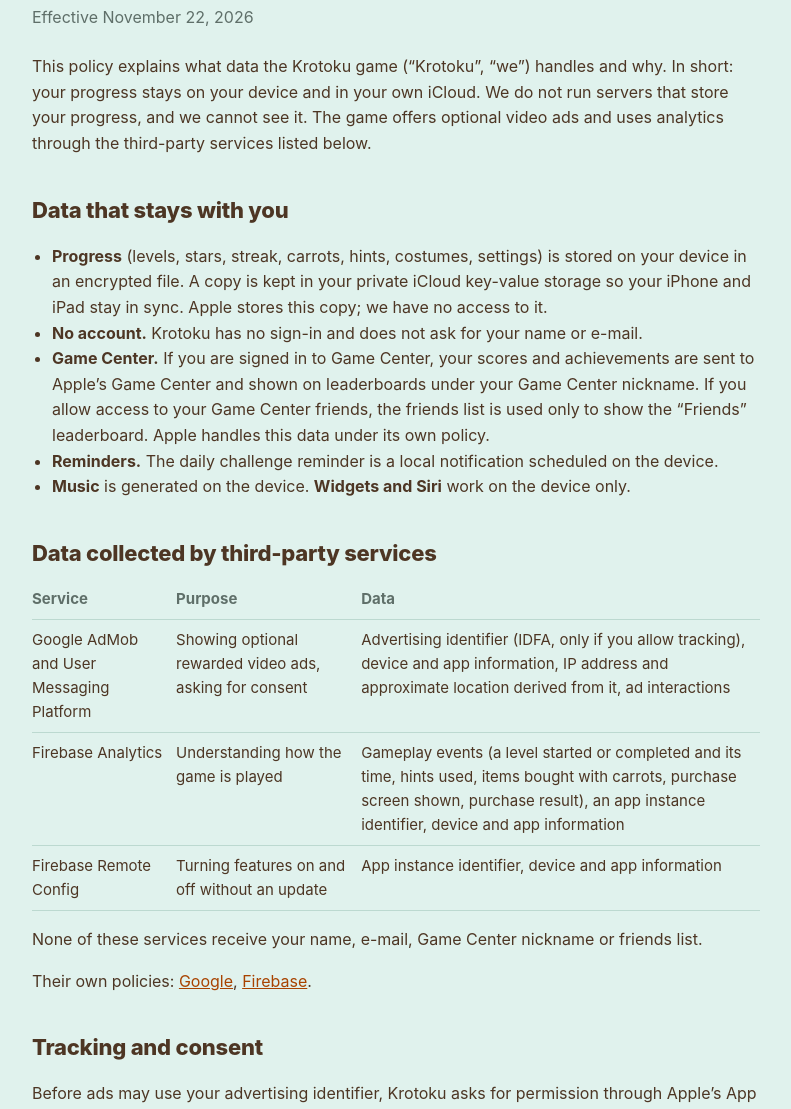
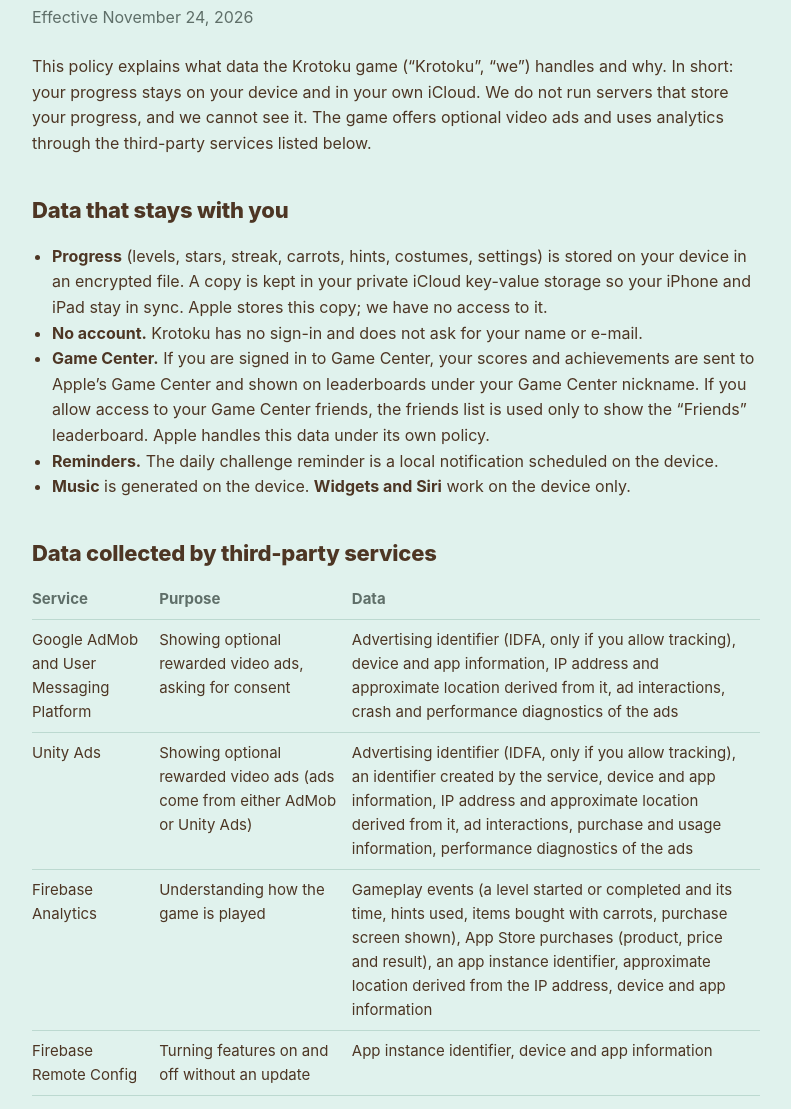
Before and after one commit to krotokuapp/krotoku.github.io, a plain HTML site: page privacy.html in a window 1280 px wide. Shown: the part 182-1291 px from the top of the page, without its empty margins (244-1035 px from the left). Drawn offline with Linux system fonts and the light colour scheme.

Commit message:
privacy.html: Unity Ads
Co-Authored-By: Claude Opus 5.5 <noreply@anthropic.com>

```diff
--- a/privacy.html
+++ b/privacy.html
@@ -26,7 +26,7 @@
 
   <article id="en">
     <h1>Privacy Policy</h1>
-    <p class="meta">Effective November 22, 2026</p>
+    <p class="meta">Effective November 24, 2026</p>
 
     <p>This policy explains what data the Krotoku game (“Krotoku”, “we”) handles and why. In short: your progress stays on your device and in your own iCloud. We do not run servers that store your progress, and we cannot see it. The game offers optional video ads and uses analytics through the third-party services listed below.</p>
 
@@ -43,13 +43,14 @@
     <div class="table-wrap">
       <table>
         <tr><th>Service</th><th>Purpose</th><th>Data</th></tr>
-        <tr><td>Google AdMob and User Messaging Platform</td><td>Showing optional rewarded video ads, asking for consent</td><td>Advertising identifier (IDFA, only if you allow tracking), device and app information, IP address and approximate location derived from it, ad interactions</td></tr>
-        <tr><td>Firebase Analytics</td><td>Understanding how the game is played</td><td>Gameplay events (a level started or completed and its time, hints used, items bought with carrots, purchase screen shown, purchase result), an app instance identifier, device and app information</td></tr>
+        <tr><td>Google AdMob and User Messaging Platform</td><td>Showing optional rewarded video ads, asking for consent</td><td>Advertising identifier (IDFA, only if you allow tracking), device and app information, IP address and approximate location derived from it, ad interactions, crash and performance diagnostics of the ads</td></tr>
+        <tr><td>Unity Ads</td><td>Showing optional rewarded video ads (ads come from either AdMob or Unity Ads)</td><td>Advertising identifier (IDFA, only if you allow tracking), an identifier created by the service, device and app information, IP address and approximate location derived from it, ad interactions, purchase and usage information, performance diagnostics of the ads</td></tr>
+        <tr><td>Firebase Analytics</td><td>Understanding how the game is played</td><td>Gameplay events (a level started or completed and its time, hints used, items bought with carrots, purchase screen shown), App Store purchases (product, price and result), an app instance identifier, approximate location derived from the IP address, device and app information</td></tr>
         <tr><td>Firebase Remote Config</td><td>Turning features on and off without an update</td><td>App instance identifier, device and app information</td></tr>
       </table>
     </div>
     <p>None of these services receive your name, e-mail, Game Center nickname or friends list.</p>
-    <p>Their own policies: <a href="https://policies.google.com/privacy">Google</a>, <a href="https://firebase.google.com/support/privacy">Firebase</a>.</p>
+    <p>Their own policies: <a href="https://policies.google.com/privacy">Google</a>, <a href="https://unity.com/legal/game-player-and-app-user-privacy-policy">Unity</a>, <a href="https://firebase.google.com/support/privacy">Firebase</a>.</p>
 
     <h2>Tracking and consent</h2>
     <p>Before ads may use your advertising identifier, Krotoku asks for permission through Apple’s App Tracking Transparency prompt. If you allow tracking, analytics events may also be used by Google for advertising; if you decline, ads are not personalised with your identifier and analytics data is not used for advertising. In the European Economic Area, the United Kingdom and Switzerland, Krotoku also asks for consent through Google’s consent form before ads and analytics store data; you can change your choice at any time in Settings → Ads and privacy. You can also change tracking permission in iOS Settings → Privacy &amp; Security → Tracking.</p>
@@ -85,7 +86,7 @@
 
   <article id="ru" lang="ru">
     <h1>Политика конфиденциальности</h1>
-    <p class="meta">Действует с 22 ноября 2026 года</p>
+    <p class="meta">Действует с 24 ноября 2026 года</p>
 
     <p>Эта политика объясняет, какие данные обрабатывает игра «Кротоку» («Кротоку», «мы») и зачем. Коротко: ваш прогресс хранится на устройстве и в вашем собственном iCloud. У нас нет серверов, где хранился бы прогресс, и мы его не видим. В игре есть необязательная видеореклама и используется аналитика через сторонние сервисы, перечисленные ниже.</p>
 
@@ -102,13 +103,14 @@
     <div class="table-wrap">
       <table>
         <tr><th>Сервис</th><th>Зачем</th><th>Данные</th></tr>
-        <tr><td>Google AdMob и User Messaging Platform</td><td>Показ необязательной рекламы с наградой, запрос согласия</td><td>Рекламный идентификатор (IDFA, только если вы разрешили отслеживание), сведения об устройстве и приложении, IP-адрес и примерное местоположение по нему, взаимодействие с рекламой</td></tr>
-        <tr><td>Firebase Analytics</td><td>Понимание того, как играют в игру</td><td>Игровые события (начало и прохождение уровня и его время, подсказки, покупки за морковки, показ экрана покупки, итог покупки), идентификатор установки, сведения об устройстве и приложении</td></tr>
+        <tr><td>Google AdMob и User Messaging Platform</td><td>Показ необязательной рекламы с наградой, запрос согласия</td><td>Рекламный идентификатор (IDFA, только если вы разрешили отслеживание), сведения об устройстве и приложении, IP-адрес и примерное местоположение по нему, взаимодействие с рекламой, диагностика сбоев и производительности рекламы</td></tr>
+        <tr><td>Unity Ads</td><td>Показ необязательной рекламы с наградой (ролики показывает либо AdMob, либо Unity Ads)</td><td>Рекламный идентификатор (IDFA, только если вы разрешили отслеживание), идентификатор, созданный сервисом, сведения об устройстве и приложении, IP-адрес и примерное местоположение по нему, взаимодействие с рекламой, сведения о покупках и использовании, диагностика производительности рекламы</td></tr>
+        <tr><td>Firebase Analytics</td><td>Понимание того, как играют в игру</td><td>Игровые события (начало и прохождение уровня и его время, подсказки, покупки за морковки, показ экрана покупки), покупки в App Store (товар, цена и итог), идентификатор установки, примерное местоположение по IP-адресу, сведения об устройстве и приложении</td></tr>
         <tr><td>Firebase Remote Config</td><td>Включение и выключение функций без обновления</td><td>Идентификатор установки, сведения об устройстве и приложении</td></tr>
       </table>
     </div>
     <p>Ни один из этих сервисов не получает ваше имя, e-mail, псевдоним Game Center или список друзей.</p>
-    <p>Их собственные политики: <a href="https://policies.google.com/privacy">Google</a>, <a href="https://firebase.google.com/support/privacy">Firebase</a>.</p>
+    <p>Их собственные политики: <a href="https://policies.google.com/privacy">Google</a>, <a href="https://unity.com/legal/game-player-and-app-user-privacy-policy">Unity</a>, <a href="https://firebase.google.com/support/privacy">Firebase</a>.</p>
 
     <h2>Отслеживание и согласие</h2>
     <p>Прежде чем реклама сможет использовать рекламный идентификатор, игра запрашивает разрешение через системное окно App Tracking Transparency. Если разрешить отслеживание, события аналитики могут использоваться Google и для рекламы; если отказаться, реклама не персонализируется по идентификатору, а данные аналитики не используются для рекламы. В Европейской экономической зоне, Великобритании и Швейцарии игра также запрашивает согласие через форму Google, прежде чем реклама и аналитика сохранят данные. Изменить выбор можно в любой момент: Настройки → «Реклама и конфиденциальность». Разрешение на отслеживание меняется в настройках iOS: Конфиденциальность и безопасность → Отслеживание.</p>
```
